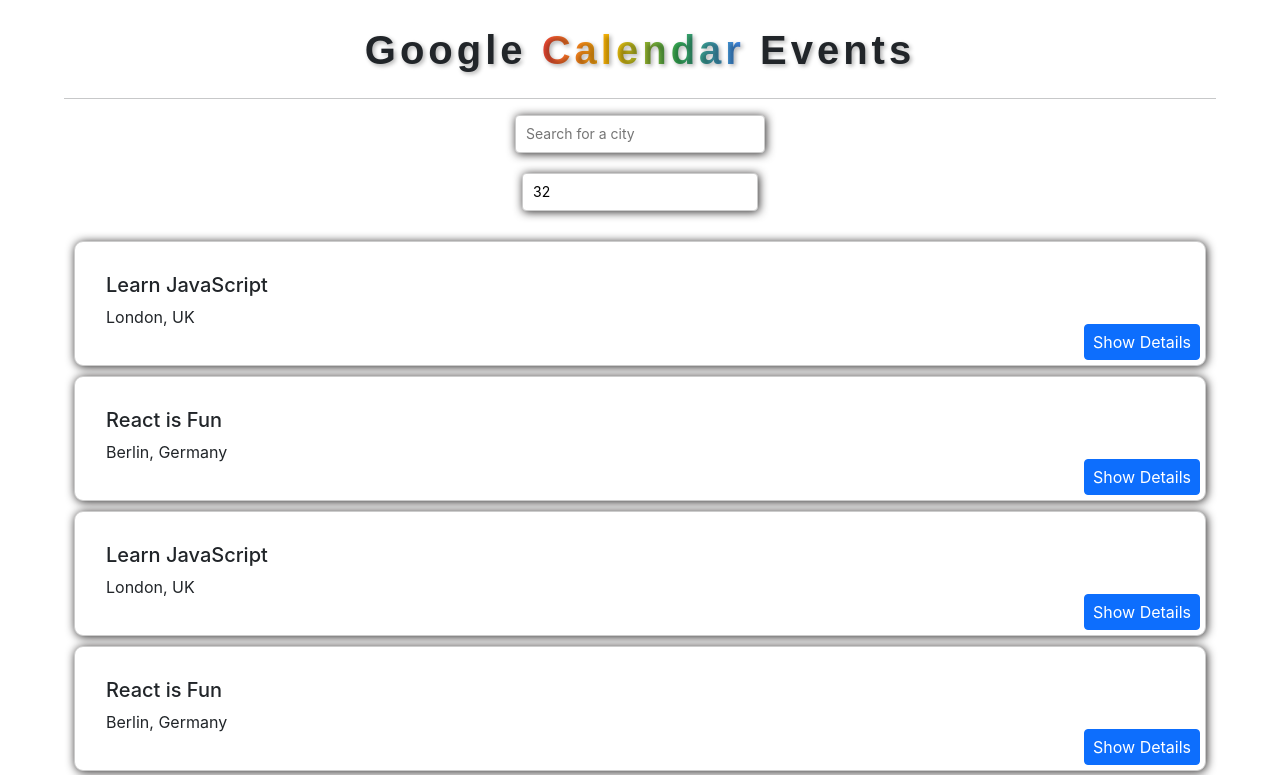
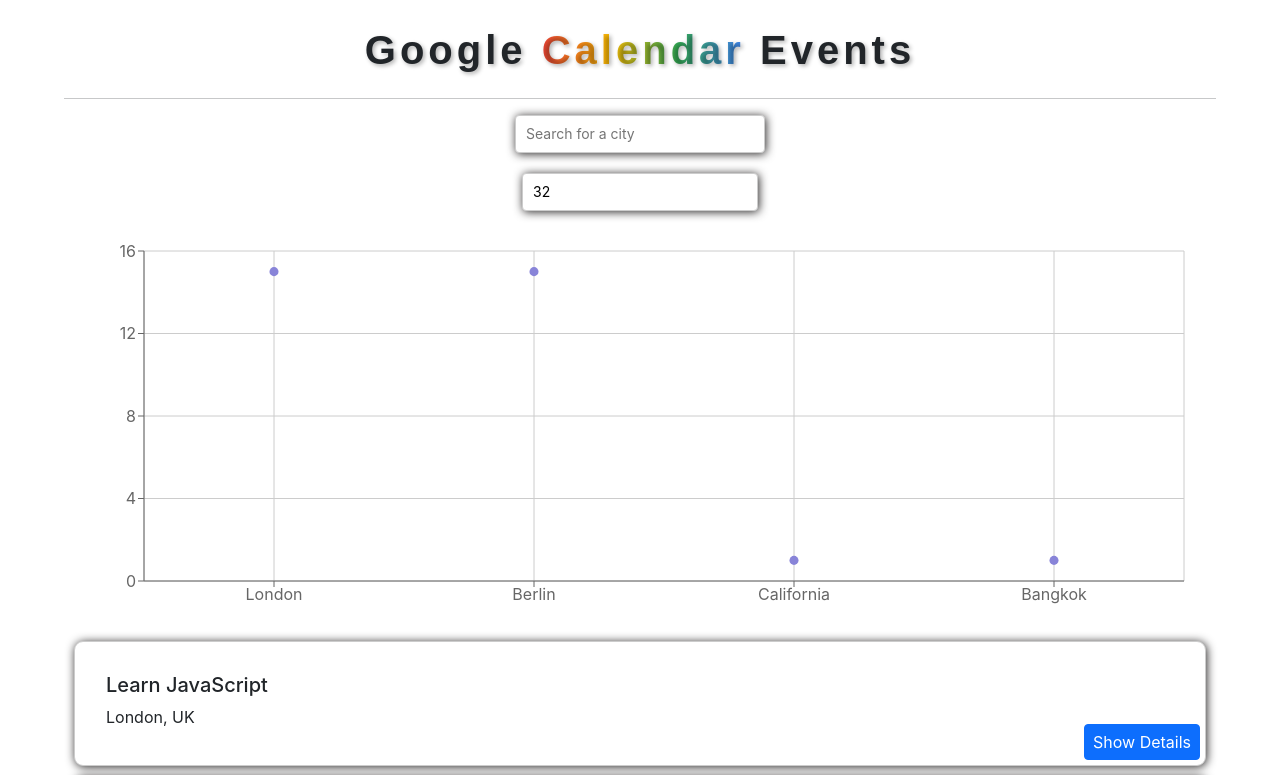
Before and after one commit to terryrossi/Meet, a React (Create React App) app: page / in a window 1280 px wide. Shown: the top 775 px of the page. Built offline with nearby package versions, Linux system fonts and the light colour scheme; what atatus-spa would draw is missing.

Commit message:
Added Graphic Chart

```diff
--- a/package.json
+++ b/package.json
@@ -13,6 +13,7 @@
 		"react-bootstrap": "^2.8.0",
 		"react-dom": "^18.2.0",
 		"react-scripts": "5.0.1",
+		"recharts": "^2.7.3",
 		"web-vitals": "^2.1.4",
 		"workbox-background-sync": "^6.6.0",
 		"workbox-broadcast-update": "^6.6.0",
--- a/src/App.js
+++ b/src/App.js
@@ -7,6 +7,7 @@
 import CitySearch from './components/CitySearch';
 import EventList from './components/EventList';
 import NumberOfEvents from './components/NumberOfEvents';
+import CityEventsChart from './components/CityEventsChart';
 import { getEvents, extractLocations } from './api';
 import { InfoAlert, ErrorAlert, WarningAlert } from './components/alert';
 
@@ -83,7 +84,13 @@
 					<span> Loading...</span>
 				</Button>
 			) : (
-				<EventList events={events} />
+				<>
+					<CityEventsChart
+						allLocations={allLocations}
+						events={events}
+					/>
+					<EventList events={events} />
+				</>
 			)}
 		</div>
 	);
--- /dev/null
+++ b/src/components/CityEventsChart.js
@@ -0,0 +1,62 @@
+// src/components/CityEventsChart.js
+
+import { useState, useEffect } from 'react';
+import {
+	ScatterChart,
+	Scatter,
+	XAxis,
+	YAxis,
+	CartesianGrid,
+	Tooltip,
+	ResponsiveContainer,
+} from 'recharts';
+
+const CityEventsChart = ({ allLocations, events }) => {
+	const [data, setData] = useState([]);
+
+	useEffect(() => {
+		setData(getData());
+	}, [`${events}`]);
+
+	const getData = () => {
+		const data = allLocations.map((location) => {
+			const count = events.filter((event) => event.location === location).length;
+			const city = location.split(', ')[0];
+			return { count, city };
+		});
+		return data;
+	};
+	return (
+		<ResponsiveContainer
+			width='99%'
+			height={400}>
+			<ScatterChart
+				margin={{
+					top: 20,
+					right: 20,
+					bottom: 20,
+					left: 20,
+				}}>
+				<CartesianGrid />
+				<XAxis
+					type='category'
+					dataKey='city'
+					name='City'
+				/>
+				<YAxis
+					type='number'
+					dataKey='count'
+					name='Number of events'
+				/>
+				<Tooltip cursor={{ strokeDasharray: '3 3' }} />
+				<Scatter
+					name='A school'
+					data={data}
+					fill='#8884d8'
+				/>
+			</ScatterChart>
+		</ResponsiveContainer>
+	);
+};
+
+export default CityEventsChart;
```
Also changed, not shown: 1 other file (tests, documents, lock files or other folders).
